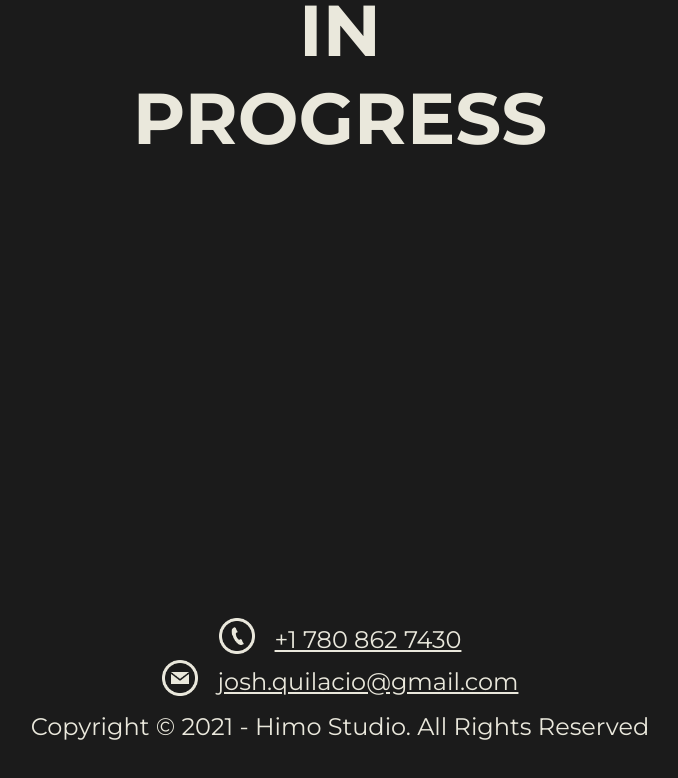
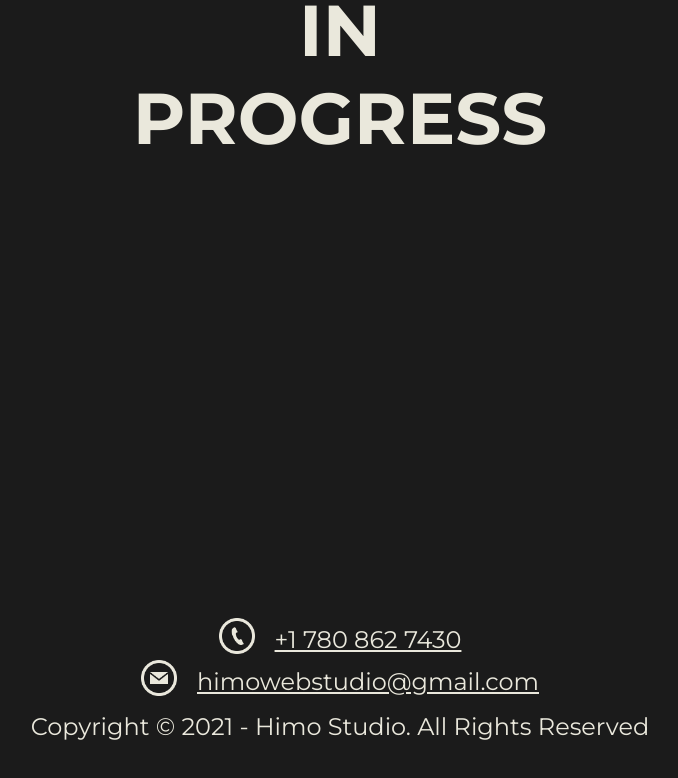
Before and after one commit to bobby-dq/himo-studios-website, a React (Create React App) app: page /inprogress in a window 1280 px wide. Shown: the part 381-1159 px from the top of the page, without its empty margins (300-978 px from the left). Built offline with nearby package versions, Linux system fonts and the light colour scheme.

Commit message:
changed the email

```diff
--- a/src/components/Footer.tsx
+++ b/src/components/Footer.tsx
@@ -24,7 +24,7 @@ export const Footer: FunctionComponent = () => {
                     <img src={emailIcon} alt="email" />
                 </div>
                 <div className="text-wrapper">
-                    <a href = "mailto: josh.quilacio@gmail.com">josh.quilacio@gmail.com</a>
+                    <a href = "mailto: himowebstudio@gmail.com">himowebstudio@gmail.com</a>
                 </div>
 
             </div>
```
